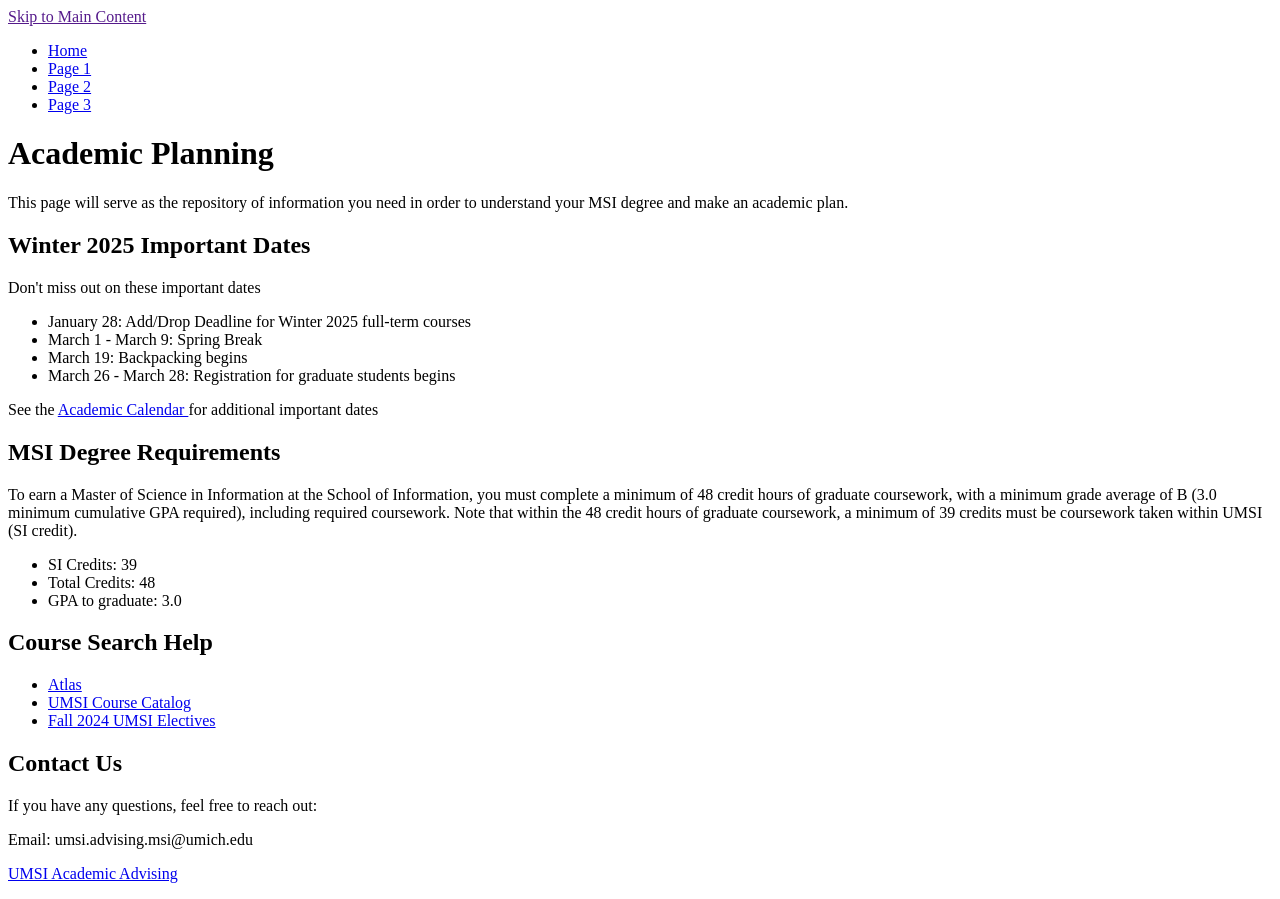
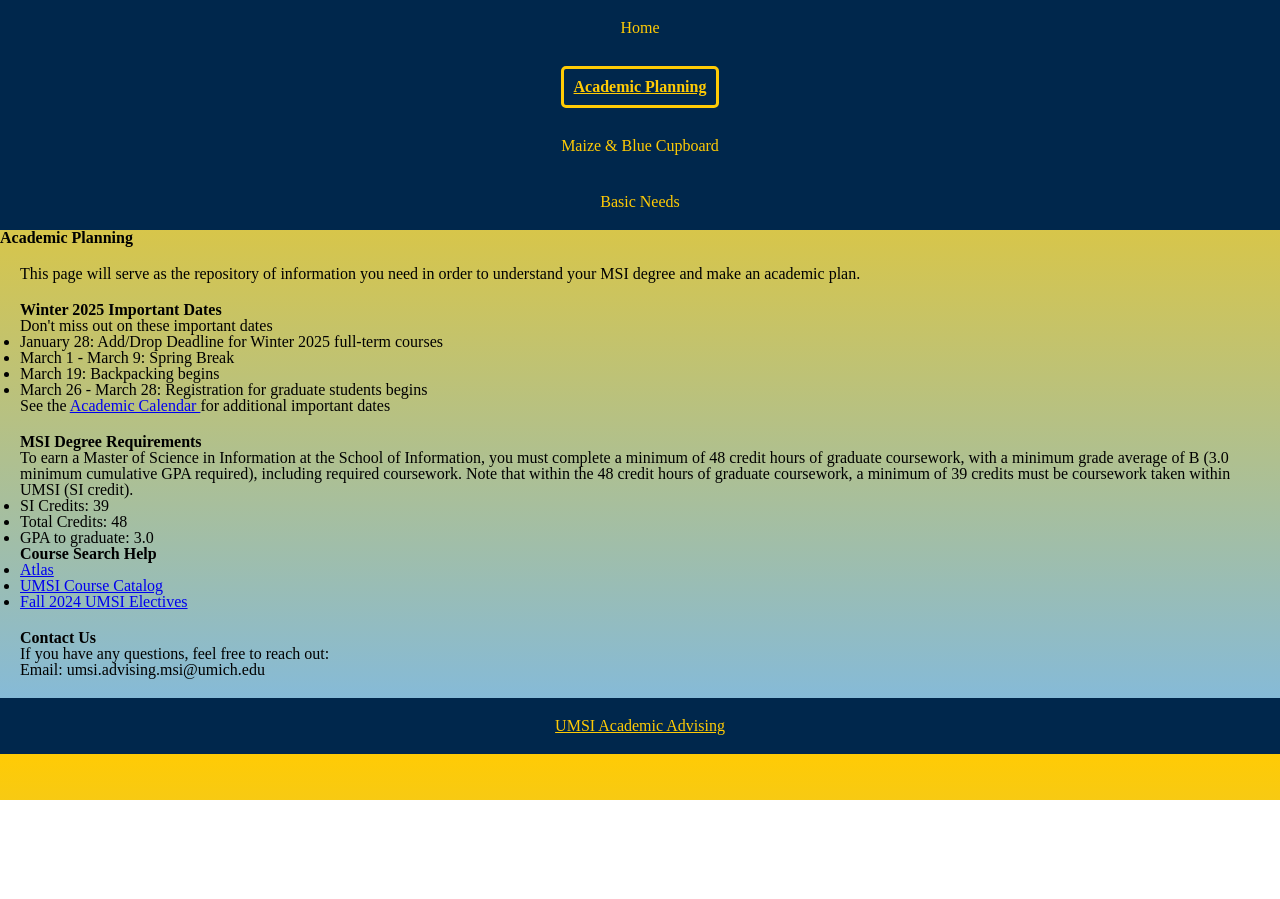
Before and after one commit to Sher1nShaj1/client_project_w25, a plain HTML site: page page_1.html in a window 1280 px wide. After the commit the page ends 800 px from the top, so only its background shows below. Drawn offline with Linux system fonts and the light colour scheme.

Commit message:
Add files via upload

```diff
--- /dev/null
+++ b/css/html5reset.css
@@ -0,0 +1,102 @@
+/*
+html5doctor.com Reset Stylesheet
+v1.6.1
+Last Updated: 2010-09-17
+Author: Richard Clark - http://richclarkdesign.com
+Twitter: @rich_clark
+*/
+
+html, body, div, span, object, iframe,
+h1, h2, h3, h4, h5, h6, p, blockquote, pre,
+abbr, address, cite, code,
+del, dfn, em, img, ins, kbd, q, samp,
+small, strong, sub, sup, var,
+b, i,
+dl, dt, dd, ol, ul, li,
+fieldset, form, label, legend,
+table, caption, tbody, tfoot, thead, tr, th, td,
+article, aside, canvas, details, figcaption, figure,
+footer, header, hgroup, menu, nav, section, summary,
+time, mark, audio, video {
+    margin:0;
+    padding:0;
+    border:0;
+    outline:0;
+    font-size:100%;
+    vertical-align:baseline;
+    background:transparent;
+}
+
+body {
+    line-height:1;
+}
+
+article,aside,details,figcaption,figure,
+footer,header,hgroup,menu,nav,section {
+	display:block;
+}
+
+nav ul {
+    list-style:none;
+}
+
+blockquote, q {
+    quotes:none;
+}
+
+blockquote:before, blockquote:after,
+q:before, q:after {
+    content:'';
+    content:none;
+}
+
+a {
+    margin:0;
+    padding:0;
+    font-size:100%;
+    vertical-align:baseline;
+    background:transparent;
+}
+
+/* change colours to suit your needs */
+ins {
+    background-color:#ff9;
+    color:#000;
+    text-decoration:none;
+}
+
+/* change colours to suit your needs */
+mark {
+    background-color:#ff9;
+    color:#000;
+    font-style:italic;
+    font-weight:bold;
+}
+
+del {
+    text-decoration: line-through;
+}
+
+abbr[title], dfn[title] {
+    border-bottom:1px dotted;
+    cursor:help;
+}
+
+table {
+    border-collapse:collapse;
+    border-spacing:0;
+}
+
+/* change border colour to suit your needs */
+hr {
+    display:block;
+    height:1px;
+    border:0;
+    border-top:1px solid #dc9292;
+    margin:1em 0;
+    padding:0;
+}
+
+input, select {
+    vertical-align:middle;
+}
--- /dev/null
+++ b/css/style.css
@@ -0,0 +1,70 @@
+main {
+    display: grid;
+    grid-template-columns: 1fr;
+    gap: 20px;
+    padding: 20px;
+  }
+body{
+    display: flex;
+    flex-direction: column;
+    height: 100%;
+    margin:0;
+    padding: 0;
+    background: linear-gradient(to bottom, #FFCB05, #7CB9E8);
+}
+img {
+    max-width: 100%;
+    height: auto;
+}
+
+/* this will handle the logic of showing/hiding the spik to main url */
+.skip {
+    position: absolute;
+    left: -10000px;
+    top: auto;
+    width: 1px;
+    height: 1px;
+    overflow: hidden;
+}
+.skip:focus {
+    position: static;
+    width: auto;
+    height: auto;
+}
+/* Mobile view navigation bar styling  */
+nav ul {
+    list-style: none;
+    padding: 0;
+    display: flex;
+    flex-direction: column;
+    align-items: center;
+    justify-content: space-around;
+    background: #00274C;
+}
+nav ul li {
+    padding: 10px;
+}
+nav ul li a {
+    color: #FFCB05;
+    text-decoration: none;
+    padding: 10px;
+    display: inline-block;
+}
+/* Displays a border around the active link */
+nav ul li a.active {
+    font-weight: bold;
+    border: 3px solid #FFCB05;
+    text-decoration: underline;
+    border-radius: 5px;
+}
+/* styling for the footer */
+footer{
+    text-align: center;
+    padding: 20px;
+    background:  #00274C;
+    color: #FFCB05;
+}
+
+footer a{
+    color: #FFCB05;
+}
--- a/page_1.html
+++ b/page_1.html
@@ -4,22 +4,24 @@
     <meta charset="UTF-8">
     <meta name="viewport" content="width=device-width, initial-scale=1.0">
     <title>Page 1</title>
+    <link rel="stylesheet" href="css/html5reset.css">
+    <link rel="stylesheet" href="css/style.css">
 </head>
 <body>
 
     <header>
-            <a href = "">Skip to Main Content</a>
+            <a href = "#main" class="skip">Skip to Main Content</a>
         <nav>
             <ul>
                 <li><a href = "index.html">Home</a></li>
-                <li><a href = "page_1.html">Page 1</a></li>
-                <li><a href = "page_2.html">Page 2</a></li>
-                <li><a href = "page_3.html">Page 3</a></li>
+                <li><a href = "page_1.html" class="active">Academic Planning</a></li>
+                <li><a href = "page_2.html">Maize & Blue Cupboard</a></li>
+                <li><a href = "page_3.html">Basic Needs</a></li>
             </ul>
         </nav>
         <h1>Academic Planning</h1>
     </header>
-    <main>
+    <main id="main">
         <div>
             <p>This page will serve as the repository of information you need in order to understand your MSI degree and make an academic plan.</p>
         </div>
```
Also changed, not shown: index.html (+10 -8 lines), page_2.html (+7 -5 lines), page_3.html (+7 -7 lines).
